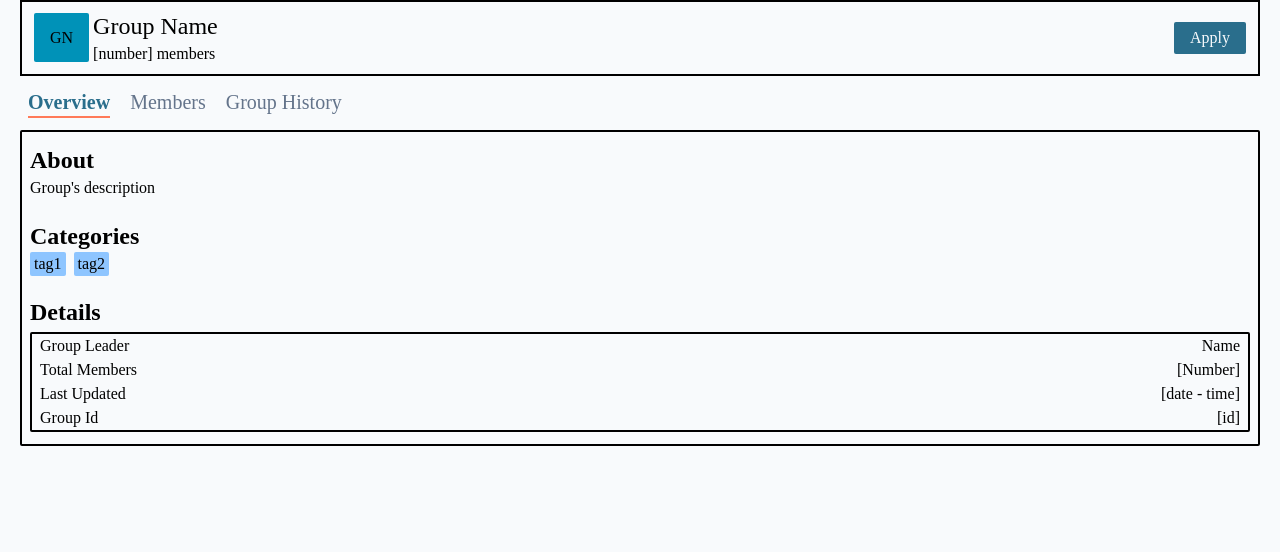
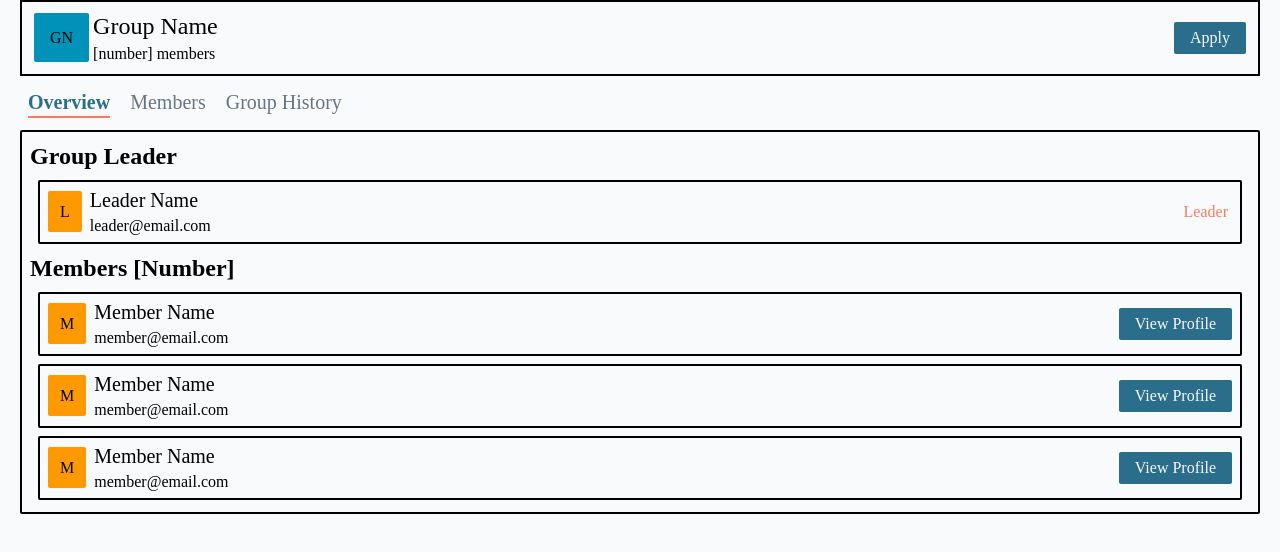
Before and after one commit to Himanshu-Sharma2250/Bonded, a React app in the folder frontend/: page / in a window 1280 px wide. Shown: the top 552 px of the page. Built offline with nearby package versions, Linux system fonts and the light colour scheme; the HTML template or start-up script is replaced by a standard one.

Commit message:
add GroupMembers UI in components

```diff
--- /dev/null
+++ b/frontend/src/components/GroupMembers.jsx
@@ -0,0 +1,90 @@
+import React from 'react'
+import Button from './Button'
+
+const GroupMembers = () => {
+    const createLeaderCard = () => {
+        return <div className='flex items-center justify-between mx-2 px-2 py-1 border-2 rounded-xs'>
+            {/* leader's profile, name and email */}
+            <div className='flex gap-2 items-center'>
+                {/* leader's profile */}
+                <div>
+                    <span className='p-3 rounded-xs bg-amber-500'>
+                        L
+                    </span>
+                </div>
+
+                {/* leader's name and email */}
+                <div className='flex flex-col'>
+                    <span className='text-xl'>
+                        Leader Name
+                    </span>
+
+                    <span>
+                        leader@email.com
+                    </span>
+                </div>
+            </div>
+
+            {/* Leader tag */}
+            <span className='px-1 text-[#FF7A59]'>
+                Leader
+            </span>
+        </div>
+    }
+
+    const createMemberCards = () => {
+        return <div className='flex items-center justify-between px-2 mx-2 border-2 py-1 rounded-xs'>
+            {/* Member's profile, name and email */}
+            <div className='flex gap-2 items-center'>
+                {/* member's profile */}
+                <div>
+                    <span className='p-3 rounded-xs bg-amber-500'>
+                        M
+                    </span>
+                </div>
+
+                {/* leader's name and email */}
+                <div className='flex flex-col'>
+                    <span className='text-xl'>
+                        Member Name
+                    </span>
+
+                    <span>
+                        member@email.com
+                    </span>
+                </div>
+            </div>
+
+            {/* view profile btn */}
+            <div>
+                <Button name={'View Profile'} btnSize={'16px'} bgColor={'#2A6E8C'} />
+            </div>
+        </div>
+    }
+
+    return (
+        <div className='px-2 flex flex-col gap-2 border-2 py-2 pb-3 rounded-xs'>
+            {/* div 1 - show Group Leader */}
+            <div className='flex flex-col gap-2'>
+                <h1 className='text-2xl font-bold'>
+                    Group Leader
+                </h1>
+
+                {createLeaderCard()}
+            </div>
+
+            {/* div 2 - shows Group Members */}
+            <div className='flex flex-col gap-2'>
+                <h1 className='text-2xl font-bold'>
+                    Members [Number]
+                </h1>
+
+                {createMemberCards()}
+                {createMemberCards()}
+                {createMemberCards()}
+            </div>
+        </div>
+    )
+}
+
+export default GroupMembers
--- a/frontend/src/pages/GroupDetailPage.jsx
+++ b/frontend/src/pages/GroupDetailPage.jsx
@@ -1,6 +1,7 @@
 import React, { useState } from 'react'
 import Button from '../components/Button'
 import GroupOverview from '../components/GroupOverview';
+import GroupMembers from '../components/GroupMembers';
 
 const GroupDetailPage = () => {
     const [selectedTab, setSelectedTab] = useState('Overview');
@@ -59,7 +60,7 @@ const GroupDetailPage = () => {
             </div>
 
             {/* div 2 - shows the respective detail of above navigation btns */}
-            <GroupOverview />
+            <GroupMembers />
         </div>
     )
 }
```
